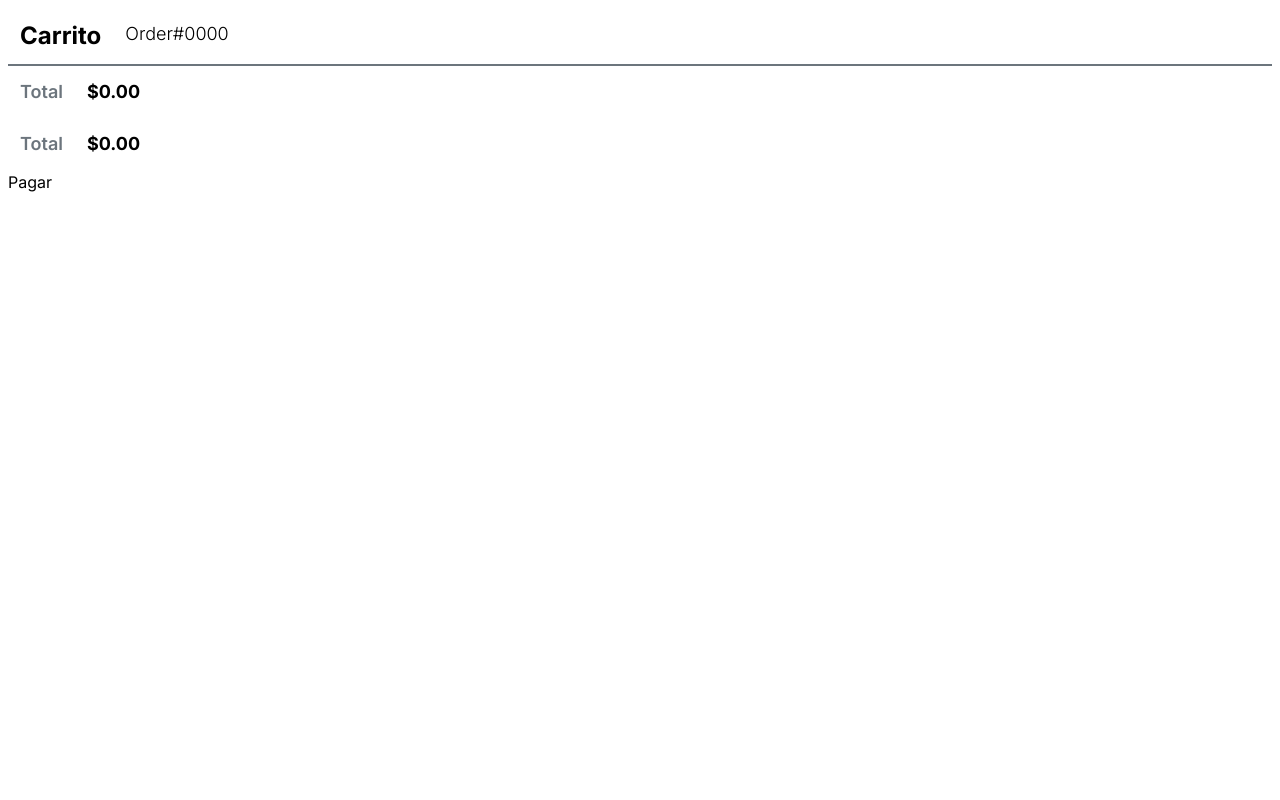
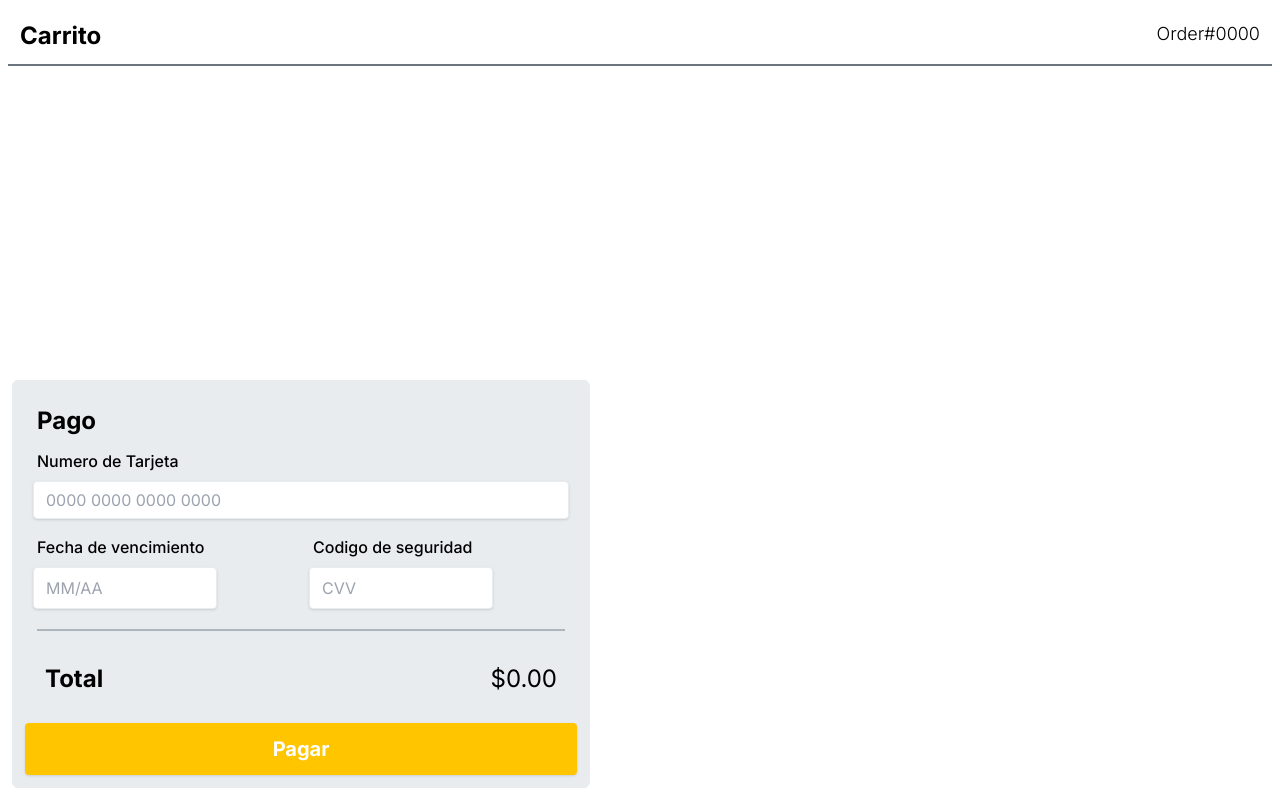
Before and after one commit to Magi3654/cafetec, a Next.js app: page /carrito in a window 1280 px wide. Built offline with nearby package versions, Linux system fonts and the light colour scheme.

Commit message:
Section pago carrito

```diff
--- a/src/app/carrito/page.jsx
+++ b/src/app/carrito/page.jsx
@@ -2,27 +2,46 @@ import React from 'react'
 
 function Carrito() {
   return (
-    <div className='p-2'>
-        <section className='flex flex-1 w-full'>
-            <p className='m-3 font-bold text-2xl'>Carrito</p>
-            <p className='m-3 font-light text-lg'>Order#0000</p>
+    <div className='p-2 w-full'>
+        <section className='flex w-full'>
+            <p className='flex-none m-3 font-bold text-2xl'>Carrito</p>
+            <p className='flex-1 m-3 font-light text-lg text-right'>Order#0000</p>
         </section>
 
         <section className='flex flex-col border-t-2 border-darkGray'>
-            <div className='flex'>
-                <p className='m-3 font-semibold text-lg text-darkGray'>Total</p>
-                <p className='m-3 font-bold text-lg'>$0.00 </p>
+
+        </section>
+
+        <section className='fixed bottom-0 left-0 bg-gray border border-gray rounded-md p-3 mx-3 my-3'>
+            <p className='m-3 font-bold text-2xl'>Pago</p>
+
+            <div className="flex flex-col">
+                <p className='mx-3 text-md font-medium'>Numero de Tarjeta</p>
+                <input className="shadow appearance-none border rounded py-2 px-3 m-2 text-gray leading-tight focus:outline-none focus:shadow-outline" id="username" type="text" placeholder="0000 0000 0000 0000"/>
             </div>
 
-            <div className='flex w-full'>
-                <p className='m-3 font-semibold text-lg text-darkGray'>Total</p>
-                <p className='m-3 font-bold text-lg'>$0.00 </p>
+            <div className="flex mt-2">
+                <div className="flex flex-col">
+                    <p className='mx-3 text-md font-medium'>Fecha de vencimiento</p>
+                    <input className="shadow border rounded py-2 px-3 m-2 w-2/3 text-gray" type="text" placeholder="MM/AA"/>
+                </div>
+
+                <div className="flex flex-col">
+                    <p className='mx-3 text-md font-medium'>Codigo de seguridad</p>
+                    <input className="shadow border rounded py-2 px-3 m-2 w-2/3 text-gray" type="text" placeholder="CVV"/>
+                </div>
             </div>
+
+            <div className="flex m-3 pt-6 px-2 text-2xl border-t-2 border-semiGray">
+                <p className='py-2 font-bold flex-none'>Total</p>
+                <p className='py-2 flex-1 text-right'>$0.00</p>
+            </div>
+
+            <button className="shadow bg-yellow text-white text-xl font-bold py-3 px-4 mt-2 rounded w-full">Pagar</button>
+
         </section>
 
-        <section className='flex'>
-            <button>Pagar</button>
-        </section>
+
     </div>
   )
 }
--- a/tailwind.config.js
+++ b/tailwind.config.js
@@ -19,6 +19,7 @@ module.exports = {
       brown: '#582f0e',
       white: '#fff',
       gray: '#e9ecef',
+      semiGray: '#adb5bd',
       darkGray: '#6c757d',
       babyYellow: '#ffee9d',
     },
```
